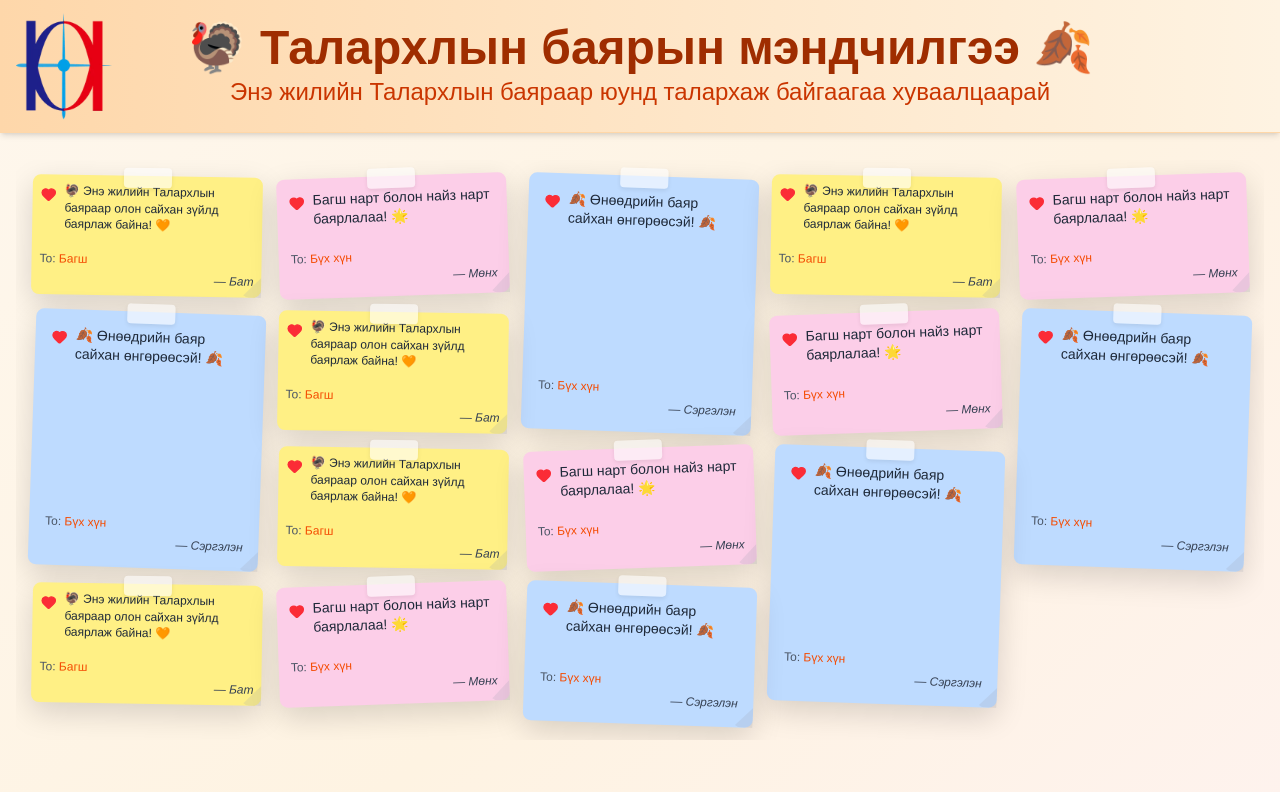
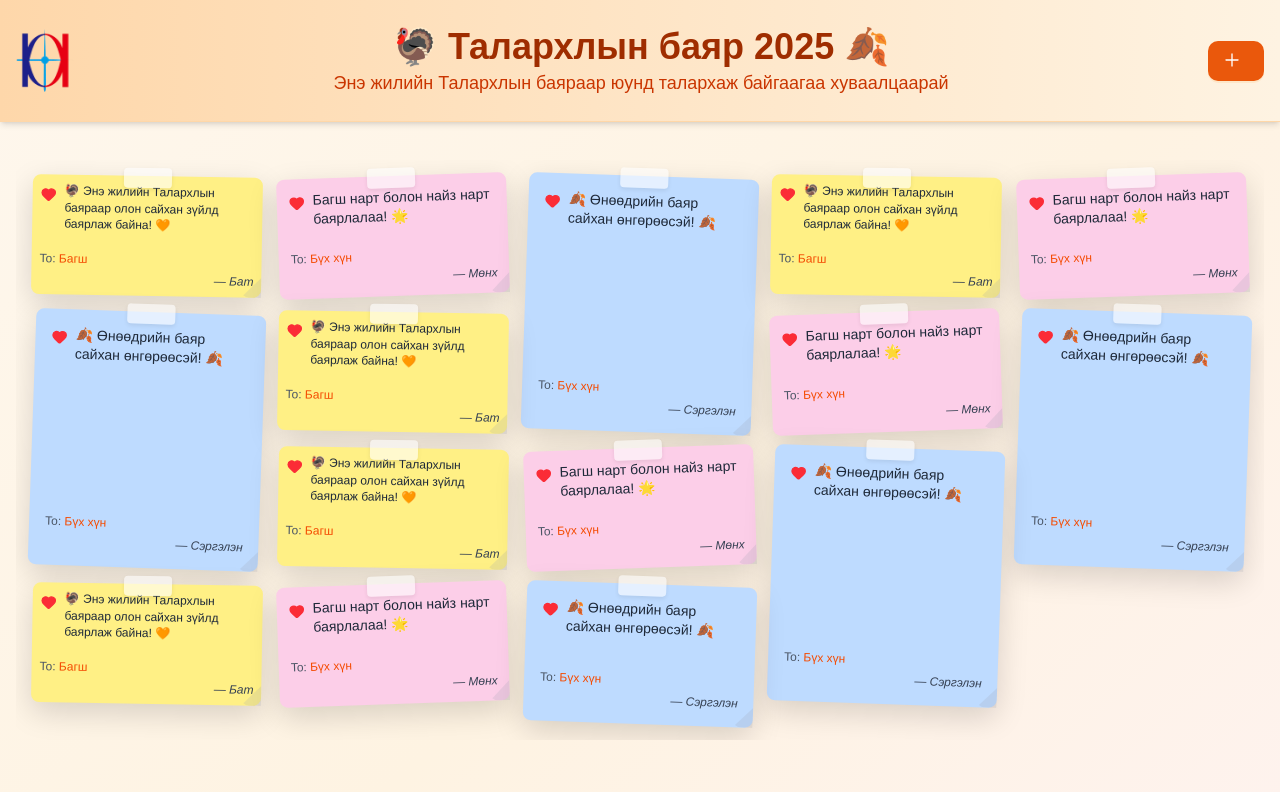
Before and after one commit to MyagmarsurenMike/thanksgiving-web, a Next.js app: page / in a window 1280 px wide. Shown: the top 792 px of the page. Built offline with nearby package versions, Linux system fonts and the light colour scheme; what @ant-design/nextjs-registry would draw is missing.

Commit message:
header ynzlav

```diff
--- a/src/app/page.tsx
+++ b/src/app/page.tsx
@@ -30,7 +30,7 @@ export default function HomePage() {
       _id: '1',
       fromName: 'Бат',
       toName: 'Багш',
-      message: 'Энэ жилийн Талархлын баяраар олон сайхан зүйлд баярлаж байна! 🧡',
+      message: 'Энэ жилийн Талархлын баяраар олон сайхан зүйлд баярлаж байна!  🧡',
       emoji: '🦃',
       createdAt: new Date().toISOString(),
     },
@@ -54,16 +54,7 @@ export default function HomePage() {
   const fetchMessages = async () => {
     try {
       setLoading(true);
-      // Та API байгаа бол эндээс fetch хийж болно
-      // const response = await fetch('/api/messages');
-      // if (response.ok) {
-      //   const data = await response.json();
-      //   setMessages(data);
-      // } else {
-      //   console.error('Failed to fetch messages:', response.status);
-      // }
 
-      // Fake messages ашиглана
       setTimeout(() => {
         setMessages(fakeMessages);
         setLoading(false);
@@ -76,7 +67,6 @@ export default function HomePage() {
 
   const fetchMessagesQuietly = async () => {
     try {
-      // Реаль API байхгүй бол fake ашиглана
       setMessages(fakeMessages);
     } catch (error) {
       console.error('Error refreshing messages:', error);
@@ -105,37 +95,44 @@ return (
 
       {/* FIXED HEADER */}
       <div className="fixed top-0 left-0 w-full z-50 thanksgiving-bg-hero border-b border-orange-200 shadow-md">
-      <div className="max-w-7xl mx-auto px-4 py-6 flex items-center justify-center relative">
+        <div className="max-w-full mx-auto px-4 py-3 sm:py-4 md:py-6 flex items-center justify-between">
 
           {/* Logo Left */}
-        <div className="flex-shrink-0 absolute left-4 top-1/2 -translate-y-1/2">
+          <div className="shrink-0">
             <img
               src={img.src}
-            alt="Шинэ монгол технологийн коллеж"
-            className="hidden md:block w-20 md:w-24 object-contain"
-          />
-          <img
-            src={img.src}
-            alt="Mobile Logo"
-            className="block md:hidden w-16 object-contain"
+              alt="Logo"
+              className="h-10 sm:h-12 md:h-16 object-contain"
             />
           </div>
 
           {/* Title */}
-        <div className="text-center w-full">
-          <h1 className="text-orange-800 text-3xl sm:text-4xl md:text-5xl font-bold mb-1">
-            🦃 Талархлын баярын мэндчилгээ 🍂
+          <div className="flex-1 text-center mx-4">
+            <h1 className="text-orange-800 text-lg sm:text-2xl md:text-4xl font-bold leading-tight">
+              🦃 Талархлын баяр 2025 🍂
             </h1>
-          <p className="text-orange-700 text-lg sm:text-xl md:text-2xl">
+            <p className="text-orange-700 text-xs sm:text-sm md:text-lg">
               Энэ жилийн Талархлын баяраар юунд талархаж байгаагаа хуваалцаарай
             </p>
           </div>
 
+          {/* Button Right */}
+          <div className="shrink-0">
+            <Button
+              type="primary"
+              size="large"
+              icon={<PlusOutlined />}
+              onClick={() => setModalVisible(true)}
+              className="h-10 sm:h-12 md:h-14 px-3 sm:px-6 rounded-full flex items-center"
+            >
+              <span className="hidden sm:inline"></span>
+            </Button>
+          </div>
+
         </div>
       </div>
-
       {/* PAGE CONTENT */}
-    <div className="pt-[160px] pb-20 max-w-7xl mx-auto px-4">
+      <div className="pt-40 pb-20 max-w-7xl mx-auto px-4">
 
         {loading ? (
           <div className="text-center py-20">
@@ -215,5 +212,4 @@ return (
       />
     </div>
   );
-
 }
```
Lines whose indentation alone changed are shown as unchanged.
